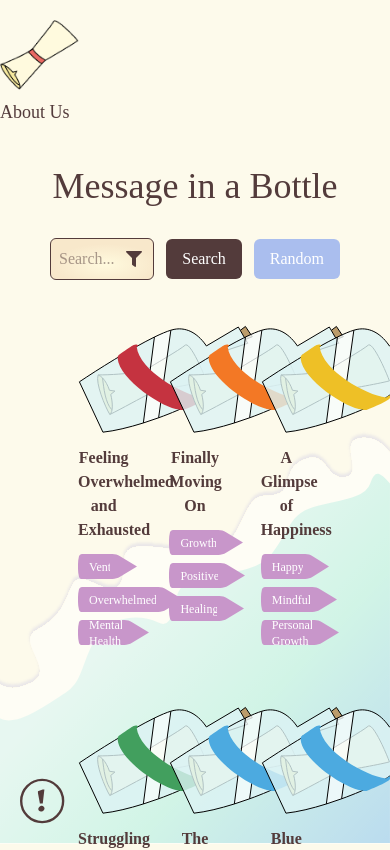
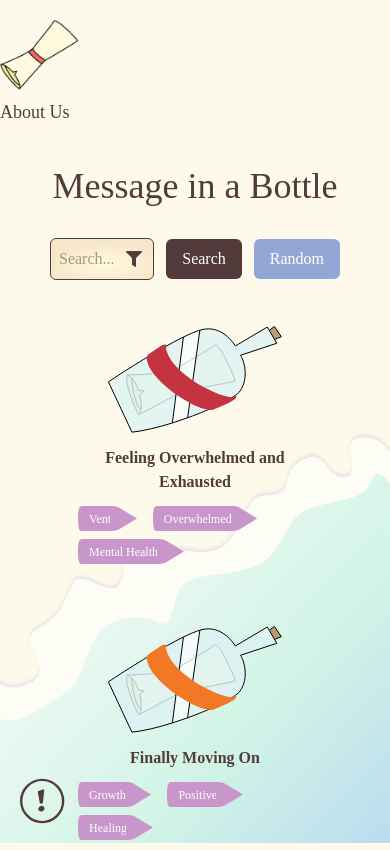
Before and after one commit to itsevelync/Hack-W-CC, a React (Vite) app in the folder client/: page / in a window 390 px wide. Shown: the top 850 px of the page. Built offline with nearby package versions, Linux system fonts and the light colour scheme; a web font is replaced by a local one.

Commit message:
Slight responsiveness + minor home updates

```diff
--- a/client/src/pages/Home.jsx
+++ b/client/src/pages/Home.jsx
@@ -24,11 +24,7 @@ function Home() {
         setStories(storiesData);
     }, []);
 
-    const handleSearchChange = (e) => {
-        setSearchQuery(e.target.value);
-    };
-
-    const handleSearchClick = () => {
+    useEffect(() => {
         if (searchQuery !== '') {
             const filtered = stories.filter((story) => {
                 const query = searchQuery.toLowerCase();
@@ -44,7 +40,18 @@ function Home() {
                     ? `Searching stories for "${searchQuery}" - ${filtered.length} ${filtered.length === 1 ? 'post' : 'posts'} found`
                     : `No posts found for "${searchQuery}"`
             );
+        } else {
+            setFilteredStories(storiesData);
+            setSearchStatus(null);
         }
+    }, [searchQuery, stories]);
+
+    const handleSearchChange = (e) => {
+        setSearchQuery(e.target.value);
+    };
+
+    const handleSearchClick = () => {
+        setSearchQuery(searchQuery);
     };
 
     const handleRandomClick = () => {
@@ -63,7 +70,7 @@ function Home() {
 
         setSelectedTags(newSelectedTags);
 
-        const filtered = stories.filter((story) => {
+        const filtered = filteredStories.filter((story) => {
             return newSelectedTags.every(tag => story.tags.some(storyTag => storyTag.toLowerCase() === tag.toLowerCase()));
         });
         setFilteredStories(filtered);
@@ -99,20 +106,14 @@ function Home() {
                     </button>
                     <button
                         onClick={handleRandomClick}
-                        className="ml-3 bg-m-navy text-white px-4 py-2 rounded-md cursor-pointer"
+                        className="ml-3 bg-[#93a7d6] text-white px-4 py-2 rounded-md cursor-pointer"
                     >
                         Random
                     </button>
                 </div>
 
-                {searchStatus && (
-                    <p className="mb-4">
-                        {searchStatus}
-                    </p>
-                )}
-
                 {isFilterOpen && (
-                    <div className="bg-white border border-m-brown p-4 rounded-md search-bg w-full">
+                    <div className="bg-white border mb-3 border-m-brown p-4 rounded-md search-bg w-full">
                         <div className="flex gap-4">
                             {filterTags.map((tag) => (
                                 <label className='flex items-center'>
@@ -122,20 +123,24 @@ function Home() {
                                         onChange={() => handleTagFilterChange(tag)}
                                         className='mr-2'
                                     />
-
                                     <img src={TagLeft} className='h-[25px]' />
                                     <div className='h-[25px] bg-[#C896CA] flex items-center -mx-[1px]'>
                                         <p className='text-white pl-1 text-xs'>{tag}</p>
                                     </div>
                                     <img src={TagRight} className='h-[25px]' />
                                 </label>
-
                             ))}
                         </div>
                     </div>
                 )}
 
-                <div className='grid grid-cols-3 xl:grid-cols-4 gap-x-10 gap-y-15 p-7'>
+                {searchStatus && (
+                    <p className="mb-4">
+                        {searchStatus}
+                    </p>
+                )}
+
+                <div className='grid grid-cols-1 sm:grid-cols-2 md:grid-cols-3 xl:grid-cols-4 gap-x-10 gap-y-15 p-7'>
                     {filteredStories.map((story, index) => (
                         <div key={index} className={`story cursor-pointer rounded-md `} onClick={() => handleCardClick(index)}>
                             <div className='relative max-w-[225px] m-auto'>
```
